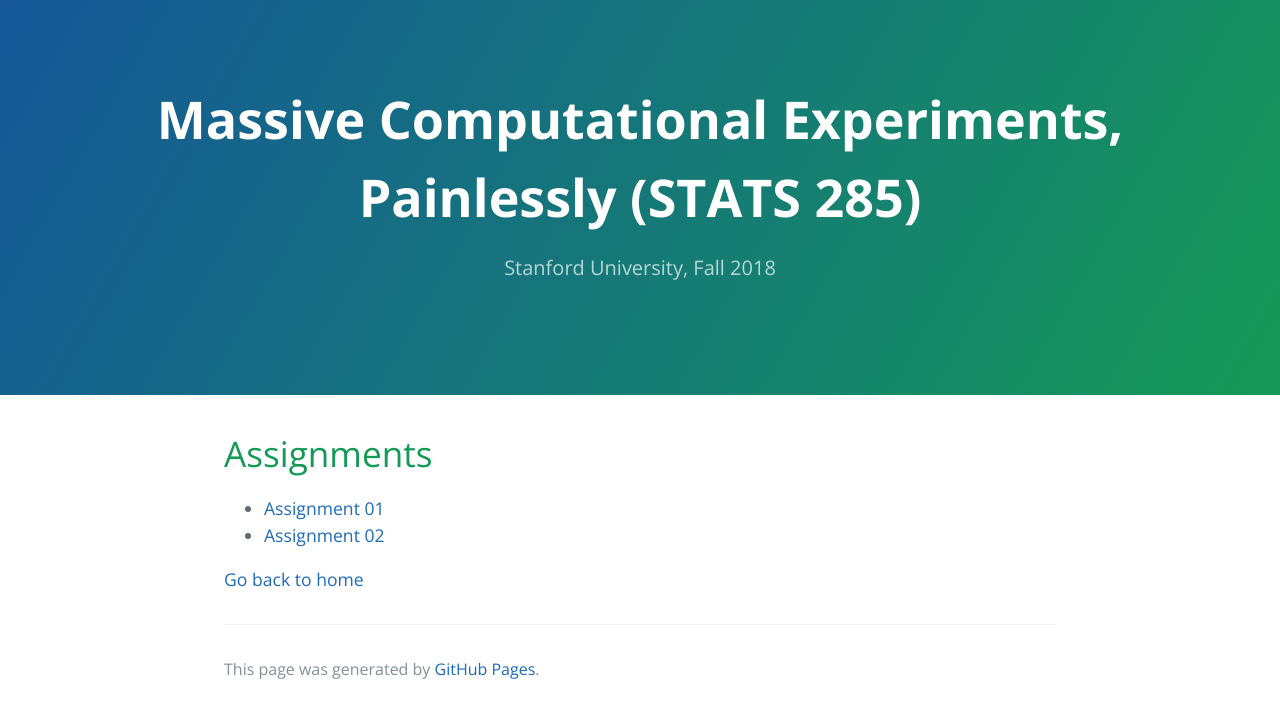
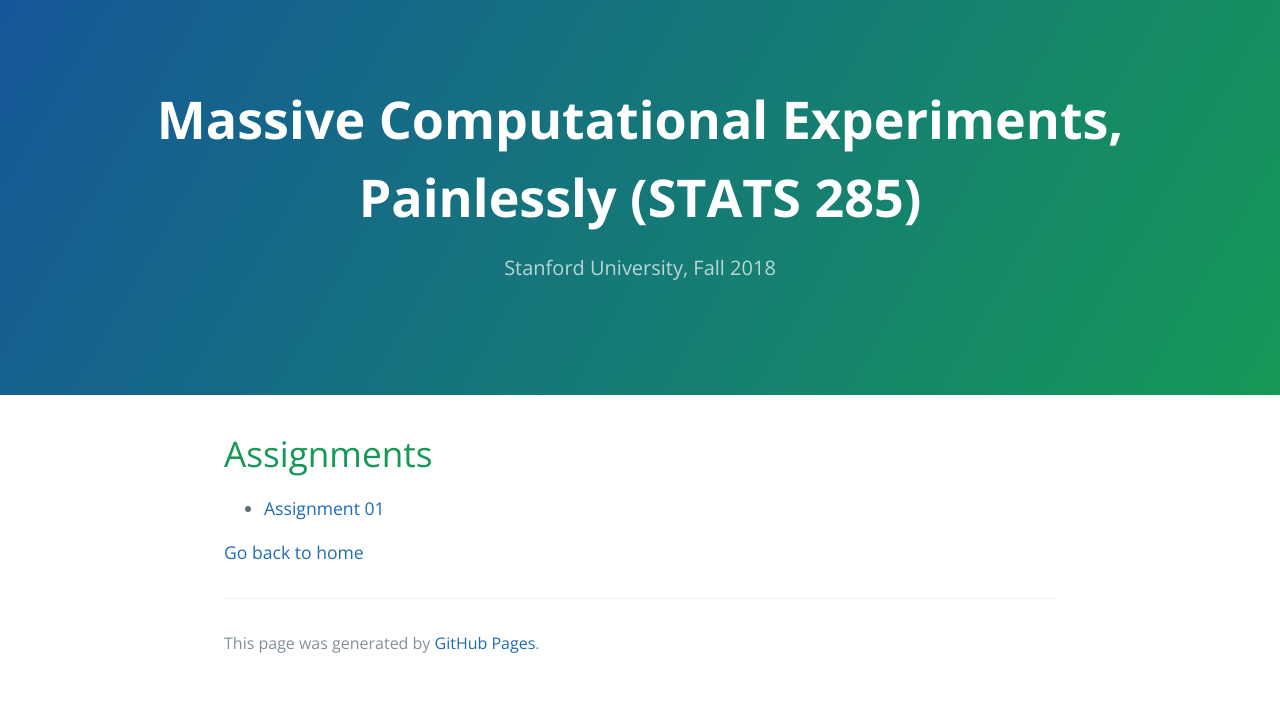
Before and after one commit to stats285/stats285.github.io, a Jekyll site: the page built from assignments.md, in a window 1280 px wide. Shown: the top 718 px of the page. Built offline with Jekyll 4.4.1, drawn with Linux system fonts in a browser that asks for light colours; the repository's description, which GitHub fills in, is left out; our own code applies the rules of GitHub Pages for plain Markdown files.

Commit message:
added some more files

```diff
--- a/assignments.md
+++ b/assignments.md
@@ -5,8 +5,7 @@ layout: default
 
 # [](#assignments) Assignments
 
-* [Assignment 01](./assets/assignments/01/Stats285-Assignment01.tar.gz)
-* [Assignment 02](./assets/assignments/02/assignment2)
+* [Assignment 01](./assets/assignments/01/assignment1)
 
 
 [Go back to home](./)
```
Also changed, not shown: assets/assignments/01/assignment1.md (+1 -1 lines), index.md (+1 -1 lines), assets/img/Docker-Containers.png (added), 1 other file.
